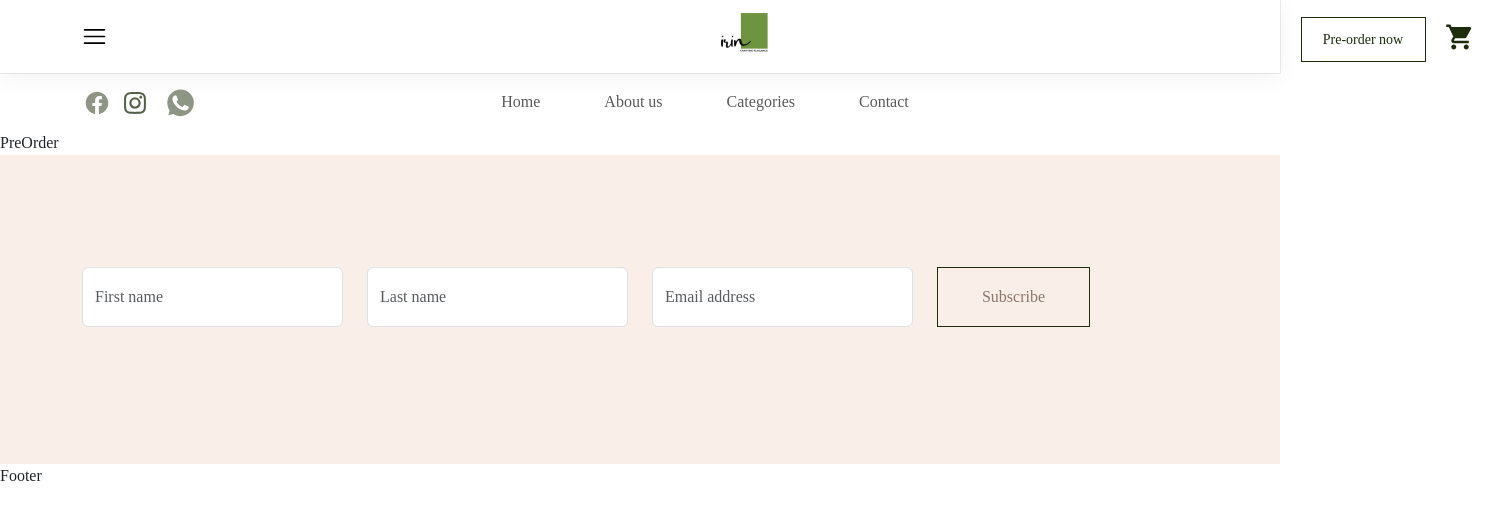
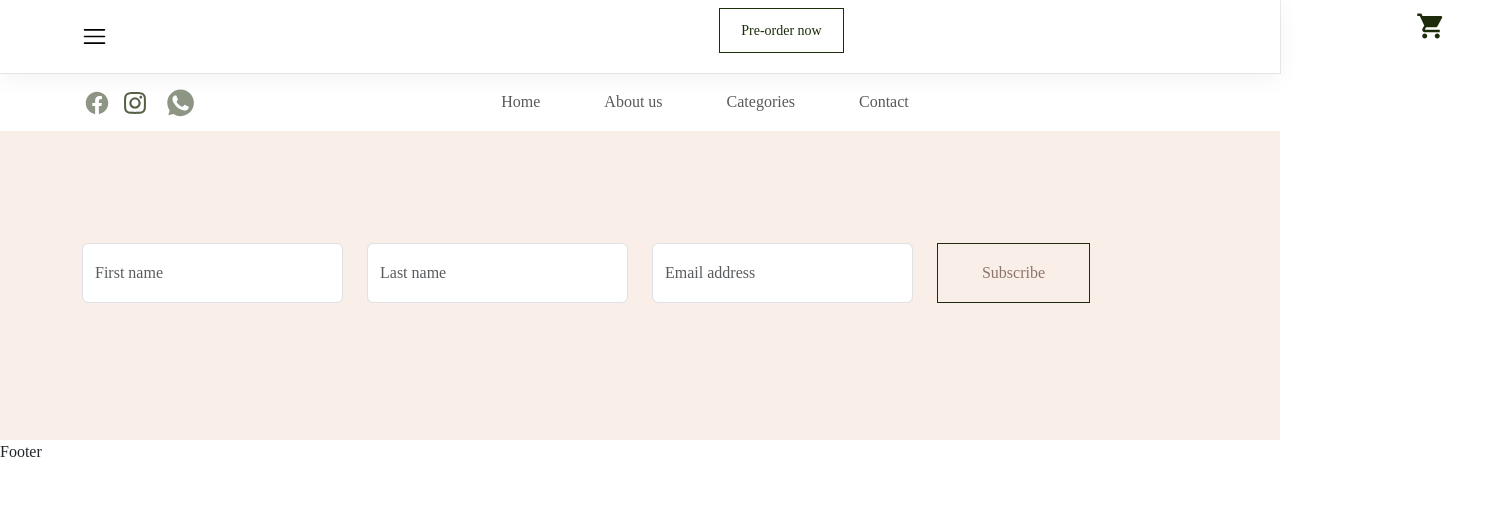
Before and after one commit to samgenerals10/iris, a React (Create React App) app: page /PreOrder in a window 1280 px wide. Shown: the top 520 px of the page, 1510 px wide, since content can reach past the window. Built offline with nearby package versions, Linux system fonts and the light colour scheme; a web font is replaced by a local one.

Commit message:
working on    abuout  us page

```diff
--- a/package.json
+++ b/package.json
@@ -12,6 +12,7 @@
     "react-bootstrap": "^2.9.2",
     "react-dom": "^18.2.0",
     "react-icons": "^4.12.0",
+    "react-redux": "^9.1.0",
     "react-router": "^6.21.1",
     "react-router-dom": "^6.21.1",
     "react-scripts": "5.0.1",
--- a/src/components/Navbar/Navbar.jsx
+++ b/src/components/Navbar/Navbar.jsx
@@ -1,13 +1,14 @@
-import React, { useState } from 'react';
+import React, { useState } from "react";
 import "../Navbar/navbar.css";
 import { Navbar, Nav, Container, Button, NavDropdown } from "react-bootstrap";
-import { Link } from 'react-router-dom';
+import { Link } from "react-router-dom";
 import { RxHamburgerMenu } from "react-icons/rx";
 import irinImag from "../Navbar/Image/irinImage.png";
 import { MdShoppingCart } from "react-icons/md";
 import facebook from "../Navbar/Image/Facebook.png";
 import instagram from "../Navbar/Image/Instagram.png";
 import whatsapp from "../Navbar/Image/WhatsApp.png";
+import Preorder from "../Pre-order/Pre-order";
 
 const DoubleNavbar = () => {
   const [isDropdownOpen, setDropdownOpen] = useState(false);
@@ -17,17 +18,19 @@ const DoubleNavbar = () => {
   };
 
   const handleDropdownItemClick = () => {
-
     setDropdownOpen(false);
-  }
+  };
   return (
     <div>
       {/* First Navbar */}
       <Navbar className="firstNavber-box">
         <Container>
-          <div className="d-flex justify-content-between">
-            <div className="Menu-iconBox " >
-              <RxHamburgerMenu className="menu-icon"  onClick={handleToggleDropdown} />
+          <div className="d-flex">
+            <div className="Menu-iconBox ">
+              <RxHamburgerMenu
+                className="menu-icon"
+                onClick={handleToggleDropdown}
+              />
             </div>
             {isDropdownOpen && (
               <div className="dropdown-menu active">
@@ -41,16 +44,16 @@ const DoubleNavbar = () => {
               </div>
             )}
 
-
             <div className="logo-box">
               <img src={irinImag} alt="Logo" className="irin-logo" />
             </div>
-            <div className="button-Box">
-              <button className="preOrde">Pre-order now</button>
-            </div>
+
+
             <div className="shopCart-box">
+            <Preorder />
               <MdShoppingCart className="shopcart" />
             </div>
+
           </div>
         </Container>
       </Navbar>
@@ -106,20 +109,18 @@ const DoubleNavbar = () => {
             >
               <mask
                 id="mask0_414_218"
-               style={{ maskType: 'alpha' }}
+                style={{ maskType: "alpha" }}
                 maskUnits="userSpaceOnUse"
                 x="0"
                 y="0"
                 width={20}
                 height="14"
-
               >
                 <path
                   fill-rule="evenodd"
                   clip-rule="evenodd"
                   d="M2.92241 12.1306L3.14911 12.265C4.10216 12.8303 5.1946 13.1294 6.30846 13.1299H6.31097C9.7323 13.1299 12.5169 10.3466 12.5182 6.92559C12.5189 5.26783 11.8739 3.70903 10.7019 2.53633C9.52992 1.36356 7.97142 0.717336 6.31345 0.716797C2.8895 0.716797 0.104881 3.49978 0.103516 6.92053C0.103049 8.09286 0.431209 9.23457 1.05257 10.2223L1.20016 10.4571L0.573086 12.7466L2.92241 12.1306ZM10.0734 8.70106C10.0268 8.62321 9.90241 8.57657 9.7158 8.4832C9.5292 8.38984 8.61176 7.93863 8.44071 7.87633C8.26966 7.81417 8.14524 7.78307 8.02086 7.96973C7.89648 8.15642 7.53886 8.57657 7.42996 8.70106C7.32114 8.82553 7.21228 8.84111 7.02571 8.74775C6.8391 8.65442 6.23782 8.45742 5.52506 7.822C4.97031 7.32742 4.5958 6.71667 4.48694 6.52994C4.37812 6.34325 4.47533 6.24227 4.56875 6.1493C4.65271 6.0657 4.75539 5.93143 4.84869 5.82252C4.94199 5.71364 4.97307 5.63579 5.0353 5.51136C5.09749 5.38687 5.06638 5.27799 5.01974 5.18462C4.97307 5.09122 4.59989 4.17316 4.4444 3.7997C4.2929 3.43604 4.13905 3.48528 4.02452 3.47953C3.9158 3.47415 3.79128 3.47296 3.6669 3.47296C3.54248 3.47296 3.34032 3.51961 3.16927 3.70637C2.99822 3.89307 2.51615 4.34434 2.51615 5.26233C2.51615 6.18043 3.18482 7.06725 3.27813 7.19175C3.37143 7.31629 4.59397 9.2001 6.46589 10.0081C6.9111 10.2002 7.2587 10.315 7.5297 10.4009C7.97674 10.5429 8.38351 10.5229 8.70506 10.4749C9.06358 10.4213 9.80911 10.0236 9.9646 9.58803C10.1201 9.15227 10.1201 8.77884 10.0734 8.70106Z"
                   fill="black"
-
                 />
               </mask>
               <g mask="url(#mask0_414_218)">
@@ -127,19 +128,25 @@ const DoubleNavbar = () => {
                   d="M16.5663 -3.41602H-4.41699V17.5673H16.5663V-3.41602Z"
                   fill="#1D2C0A"
                   fill-opacity="0.5"
-
                 />
               </g>
-
             </svg>
           </Navbar.Brand>
           <Navbar.Toggle aria-controls="responsive-navbar-nav" />
           <Navbar.Collapse id="responsive-navbar-nav">
             <Nav className="mx-auto gap-5 ">
-            <Nav.Link as={Link} to="/home" >Home</Nav.Link>
-            <Nav.Link as={Link} to="/about" >About us</Nav.Link>
-            <Nav.Link as={Link} to="/Categories">Categories</Nav.Link>
-            <Nav.Link as={Link}  to="/support">Contact</Nav.Link>
+              <Nav.Link as={Link} to="/home">
+                Home
+              </Nav.Link>
+              <Nav.Link as={Link} to="/about">
+                About us
+              </Nav.Link>
+              <Nav.Link as={Link} to="/Categories">
+                Categories
+              </Nav.Link>
+              <Nav.Link as={Link} to="/support">
+                Contact
+              </Nav.Link>
             </Nav>
           </Navbar.Collapse>
         </Container>
--- a/src/components/Navbar/navbar.css
+++ b/src/components/Navbar/navbar.css
@@ -1,4 +1,4 @@
-.preOrde{
+/* .preOrde{
     color: #1D2C0A !important;
 font-size: 14px !important;
 font-weight: 400 !important;
@@ -12,19 +12,22 @@ margin-left: 870%;
 }
 .button-Box{
     padding-top: 9px;
-}
+} */
 .shopcart{
     color: #1D2C0A;
     width: 100px;
 height: 30px;
-flex-shrink: 0;
-margin-left: 67rem;
+position: absolute;
+bottom: 2rem;
+margin-left: 57rem;
+}
+
+.shopCart-box{
+    /* padding-top: 14px;    */
+    margin-left: 100%;
 
 }
 
-.shopCart-box{
-    padding-top: 14px;
-}
 .firstNavbar-items{
     display: flex !important;
     justify-content: space-around !important;
--- /dev/null
+++ b/src/components/Pre-order/Pre-order.css
@@ -0,0 +1,16 @@
+.preOrde{
+    color: #1D2C0A !important;
+font-size: 14px !important;
+font-weight: 400 !important;
+line-height: normal !important;
+border: 1px solid #1D2C0A !important;
+background: #FEFFFE !important;
+width: 125px;
+height: 45px;
+
+}
+.button-Box{
+    margin-left: 200%;
+    /* height: 10px; */
+    /* width: 0px; */
+}
--- /dev/null
+++ b/src/components/Pre-order/Pre-order.jsx
@@ -0,0 +1,22 @@
+import React from "react";
+import "../Pre-order/Pre-order.css";
+import PreOrder from "../PreOrder/PreOrder";
+import { Button } from 'react-bootstrap';
+
+function Preorder() {
+  const [modalShow, setModalShow] = React.useState(false);
+
+  return (
+    <>
+      <div className="button-Box">
+        <button  className="preOrde" onClick={() => setModalShow(true)}>
+          Pre-order now
+        </button>
+      </div>
+
+      <PreOrder show={modalShow} onHide={() => setModalShow(false)} />
+    </>
+  );
+}
+
+export default Preorder;
--- a/src/components/PreOrder/PreOrder.jsx
+++ b/src/components/PreOrder/PreOrder.jsx
@@ -1,8 +1,35 @@
 import React from 'react'
+import { Modal,Button } from 'react-bootstrap'
 
-function PreOrder() {
+
+function PreOrder(props) {
   return (
-    <div>PreOrder</div>
+
+    <div className=''>
+        <Modal
+      {...props}
+      size="lg"
+      aria-labelledby="contained-modal-title-vcenter"
+      centered
+    >
+      <Modal.Header closeButton>
+        <Modal.Title id="contained-modal-title-vcenter">
+          Modal heading
+        </Modal.Title>
+      </Modal.Header>
+      <Modal.Body>
+        <h4>Centered Modal</h4>
+        <p>
+          Cras mattis consectetur purus sit amet fermentum. Cras justo odio,
+          dapibus ac facilisis in, egestas eget quam. Morbi leo risus, porta ac
+          consectetur ac, vestibulum at eros.
+        </p>
+      </Modal.Body>
+      <Modal.Footer>
+        <Button onClick={props.onHide}>Close</Button>
+      </Modal.Footer>
+    </Modal>
+    </div>
   )
 }
 
--- a/src/components/about/about.css
+++ b/src/components/about/about.css
@@ -1,3 +1,4 @@
 .artImage{
+    width: 100% !;
 height: 244px;
 }
```
Also changed, not shown: src/components/Firebase/Firebase.jsx (added, +31 -0 lines), src/stateManager/slices/OtherComponentStatesSlice.jsx (added, +17 -0 lines), src/stateManager/store.jsx (added), 2 other files (tests, documents, lock files or other folders). Lines whose indentation alone changed are shown as unchanged.
